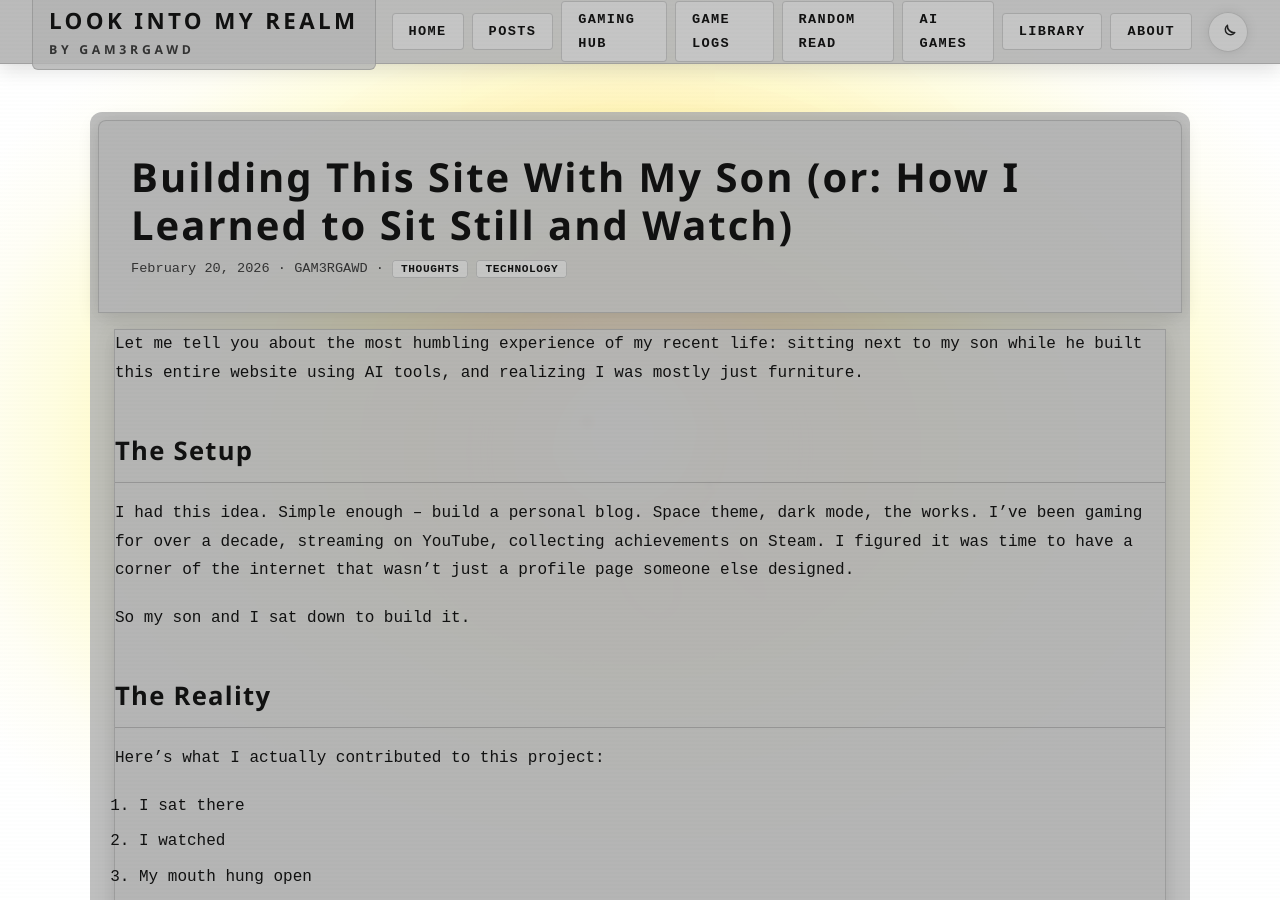
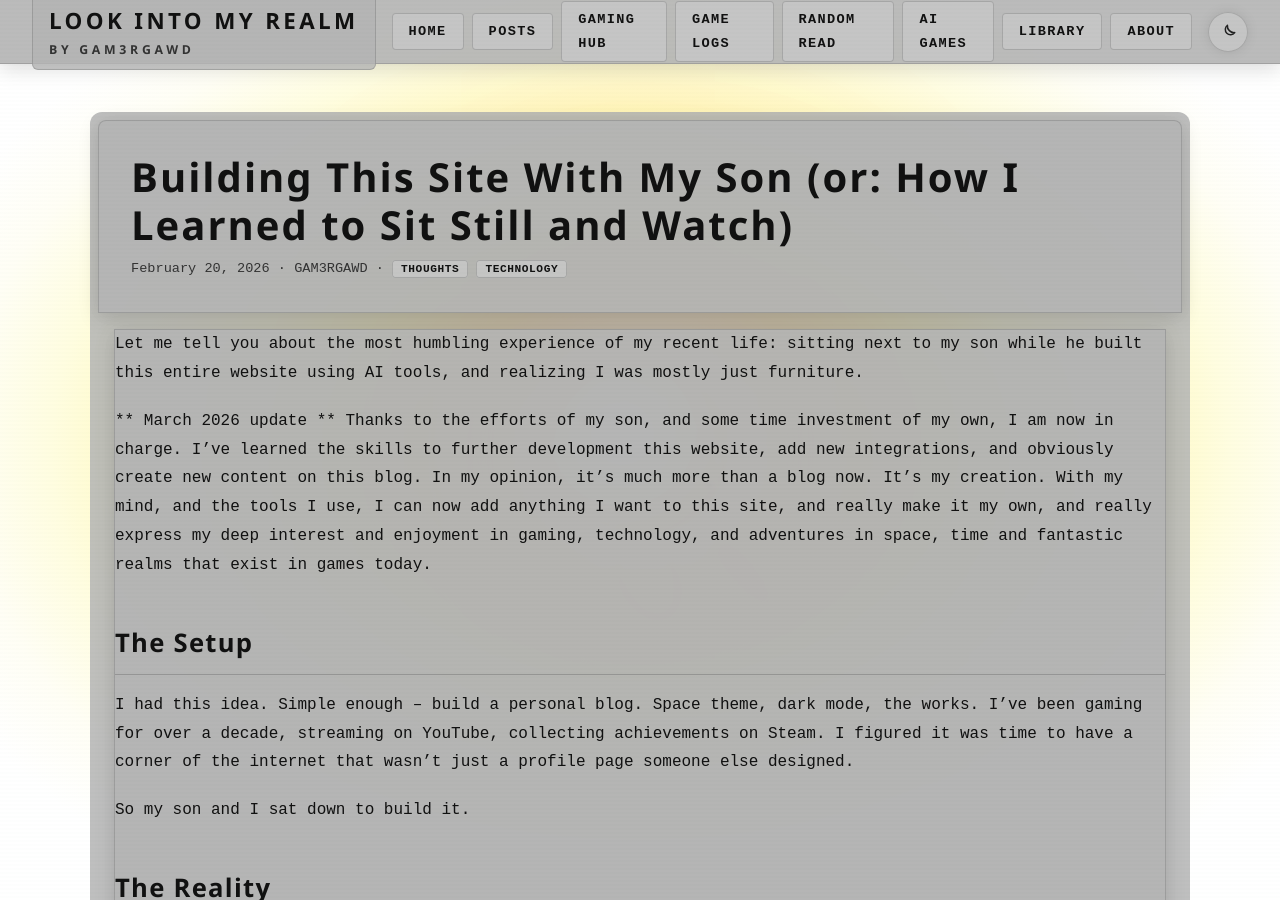
Before and after one commit to vitalnexus/blog, a Jekyll site: the page built from _posts/2026-02-20-building-this-site-with-my-son.md, in a window 1280 px wide and 900 px high. Built offline with Jekyll 4.4.1, drawn with Linux system fonts in a browser that asks for light colours.

Commit message:
fix: add March 2026 update detailing personal growth and website development progress

```diff
--- a/_posts/2026-02-20-building-this-site-with-my-son.md
+++ b/_posts/2026-02-20-building-this-site-with-my-son.md
@@ -8,6 +8,9 @@ author: GAM3RGAWD
 ---
 
 Let me tell you about the most humbling experience of my recent life: sitting next to my son while he built this entire website using AI tools, and realizing I was mostly just furniture.
+
+** March 2026 update **
+Thanks to the efforts of my son, and some time investment of my own, I am now in charge. I've learned the skills to further development this website, add new integrations, and obviously create new content on this blog. In my opinion, it's much more than a blog now. It's my creation. With my mind, and the tools I use, I can now add anything I want to this site, and really make it my own, and really express my deep interest and enjoyment in gaming, technology, and adventures in space, time and fantastic realms that exist in games today.
 
 ## The Setup
 
```
